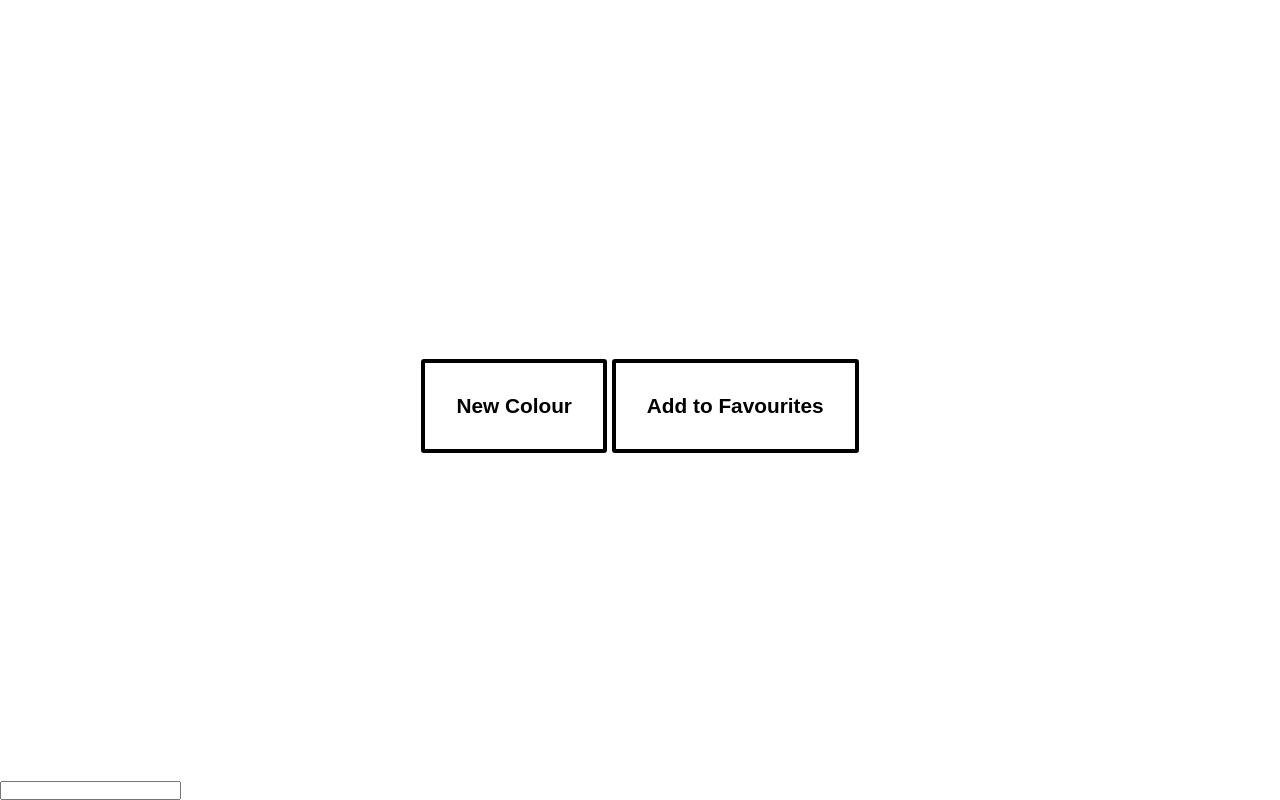
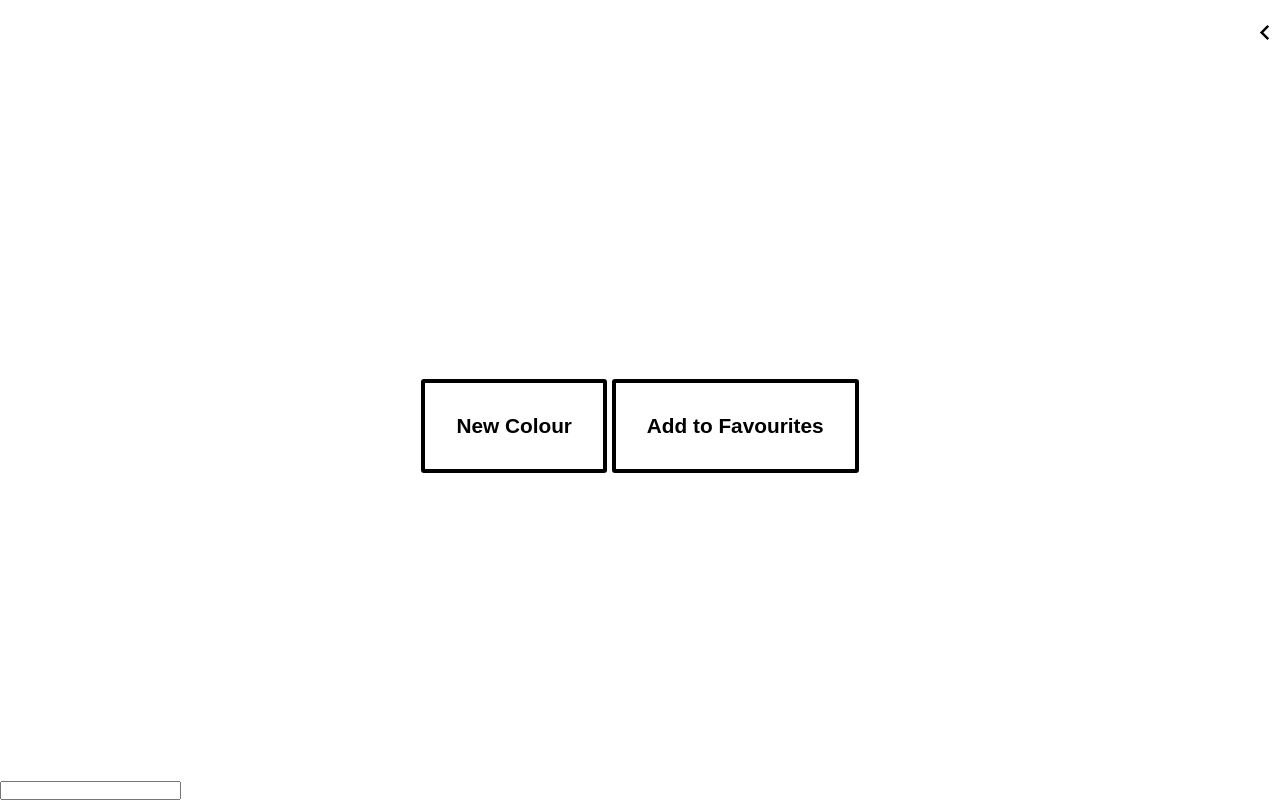
Before and after one commit to Will5592/random-color, a plain HTML site: page index.html in a window 1280 px wide. Both pictures are taken after a click on the button "Add to Favourites". Drawn offline with Linux system fonts and the light colour scheme; no server answers.

Commit message:
Add files via upload

```diff
--- a/index.html
+++ b/index.html
@@ -4,7 +4,7 @@
     <meta charset="UTF-8" />
     <meta name="viewport" content="width=device-width, initial-scale=1.0" />
     <meta http-equiv="X-UA-Compatible" content="ie=edge" />
-    <title>Random Color Picker</title>
+    <title>Random Color Generator</title>
     <link rel="stylesheet" href="main.css" />
   </head>
   <body>
@@ -14,7 +14,12 @@
         <button id="generate">New Colour</button>
         <button id="star">Add to Favourites</button>
       </div>
-      <div id="list"></div>
+      <div class="favourites">
+        <div id="f-toggle" class="f-toggle">
+          <img src="images/right-arrow.svg" />
+        </div>
+        <div id="list"></div>
+      </div>
     </div>
     <input id="input" readonly type="text" value="" />
     <script src="main.js"></script>
--- a/main.css
+++ b/main.css
@@ -5,9 +5,8 @@
   font-family: "Montserrat", sans-serif;
 }
 .container {
-  width: 100vw;
+  width: 100%;
   min-height: 100vh;
-  padding: 1em;
   display: flex;
   flex-direction: column;
   justify-content: center;
@@ -19,7 +18,7 @@
   text-align: center;
 }
 
-#output p:first-of-type {
+.color-name {
   font-size: 3vw;
 }
 
@@ -49,11 +48,57 @@ button:focus {
   outline: none;
 }
 
+/* Favourites menu */
+.favourites {
+  max-width: 90vw;
+  max-height: 700px;
+  position: absolute;
+  right: 0;
+  top: 1rem;
+  background: rgba(255, 255, 255, 0.85);
+  bottom: 1rem;
+  transition: all ease-in-out 0.25s;
+  transform: translateX(100%);
+}
+.favourites.open {
+  transform: translateX(0%);
+}
+
+.favourites.open .f-toggle img {
+  transform: rotate(180deg);
+}
+
+.f-toggle {
+  position: absolute;
+  left: -32px;
+  width: 32px;
+  height: 32px;
+  background: #fff;
+  border-radius: 5px 0 0 5px;
+  display: flex;
+  justify-content: center;
+  align-items: center;
+}
+
+.f-toggle img {
+  height: 15px;
+  width: 15px;
+  transform: rotate(180deg);
+  transition: transform ease 0.25s;
+}
+
+.favourites.open .f-toggle img {
+  transform: rotate(360deg);
+}
+
+.f-toggle:hover {
+  opacity: 0.85;
+  cursor: pointer;
+}
+
 #list ul {
   margin-top: 2em;
-  border: 4px solid #ffff;
   list-style-type: none;
-  border-radius: 6px;
   overflow: hidden;
 }
 
@@ -76,10 +121,11 @@ li:hover {
 }
 
 .remove {
-  padding: 15px 8px;
+  width: 30px;
+  height: 30px;
   position: absolute;
   left: 20px;
-  background: white;
+  background: url("images/error.svg") no-repeat center;
   line-height: 0;
   border-radius: 25%;
   top: calc(50% - 15px);
@@ -93,6 +139,12 @@ li:hover {
   border: none;
 }
 
+@media screen and (max-width: 900px) {
+  .color-name {
+    font-size: 24px;
+  }
+}
+
 @media screen and (max-width: 600px) {
   .buttons {
     display: flex;
--- a/main.js
+++ b/main.js
@@ -3,12 +3,16 @@ const output = document.getElementById("output");
 const generate = document.getElementById("generate");
 const star = document.getElementById("star");
 const list = document.getElementById("list");
+const favBtn = document.getElementById("f-toggle");
 let listUl;
+
+// Event Listeners
 
 generate.addEventListener("click", colorGen);
 star.addEventListener("click", starColor);
 output.addEventListener("click", copyColor);
 list.addEventListener("click", copyColor);
+favBtn.addEventListener("click", menuToggle);
 
 window.onload = () => {
   if (getLS() !== null) {
@@ -46,7 +50,7 @@ async function colorGen() {
   let colorName = data.name.value;
 
   output.parentElement.parentElement.style.background = color;
-  output.innerHTML = `<p id="colName">${colorName}</p><p id="rgb"> ${color}</p>`;
+  output.innerHTML = `<p id="colName" class="color-name">${colorName}</p><p id="rgb"> ${color}</p>`;
 
   document.getElementById("input").value = color;
 }
@@ -58,14 +62,14 @@ function numGen() {
 
 function starColor() {
   if (!list.querySelector("#list-inner")) {
-    list.innerHTML = '<ul id="list-inner"></ul>';
+    list.innerHTML = '<ul id="list-inner" class="no-border"></ul>';
   }
 
   let existing = document.querySelectorAll("#list-inner>li");
   let listUl = document.getElementById("list-inner");
   let curCol = document.getElementById("rgb").textContent;
   let curColName = document.getElementById("colName").textContent;
-  let el = `<li data-color='${curCol}' style='background:${curCol};position: relative;'><span class='remove'>x</span>${curColName}: ${curCol}</li>`;
+  let el = `<li class="fav-color" data-color='${curCol}' style='background:${curCol};position: relative;'><span class='remove'></span>${curColName}: ${curCol}</li>`;
 
   if (
     (existing.length > 0 &&
@@ -80,6 +84,12 @@ function starColor() {
   updateLS();
 }
 
+// Toggle Favourites menu open/close
+function menuToggle() {
+  document.querySelector(".favourites").classList.toggle("open");
+}
+
+// Add color RGB value to clipboard
 function copyColor(e) {
   if (e.target.nodeName === "LI") {
     document.getElementById("input").value = e.target.dataset.color;
@@ -94,7 +104,6 @@ function copyColor(e) {
   document.getElementById("input").select();
   document.execCommand("copy");
 }
-
 
 // Retrieve items from LS
 const getLS = () => {
```
Also changed, not shown: images/error.svg (added), images/right-arrow.svg (added).
